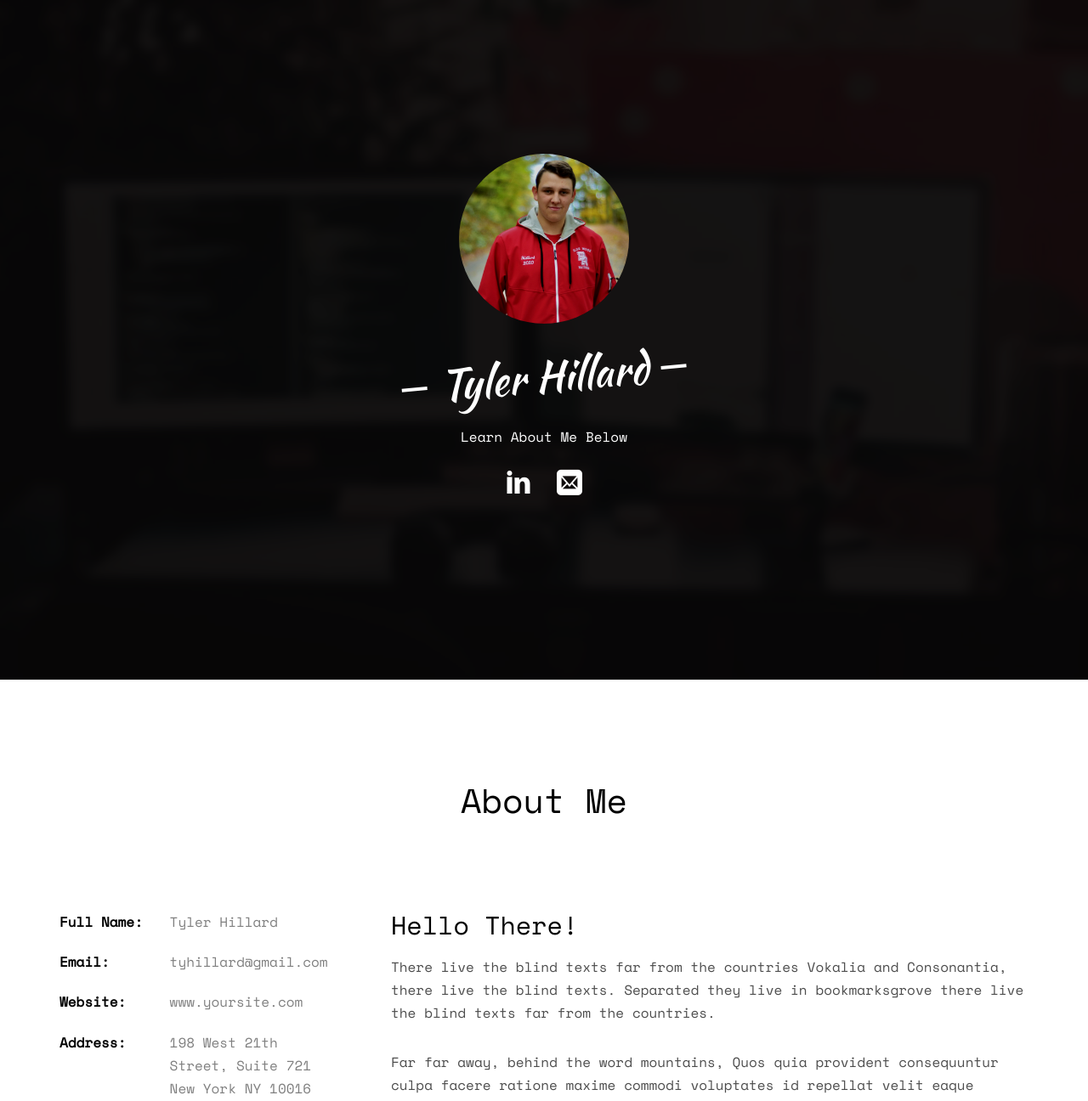
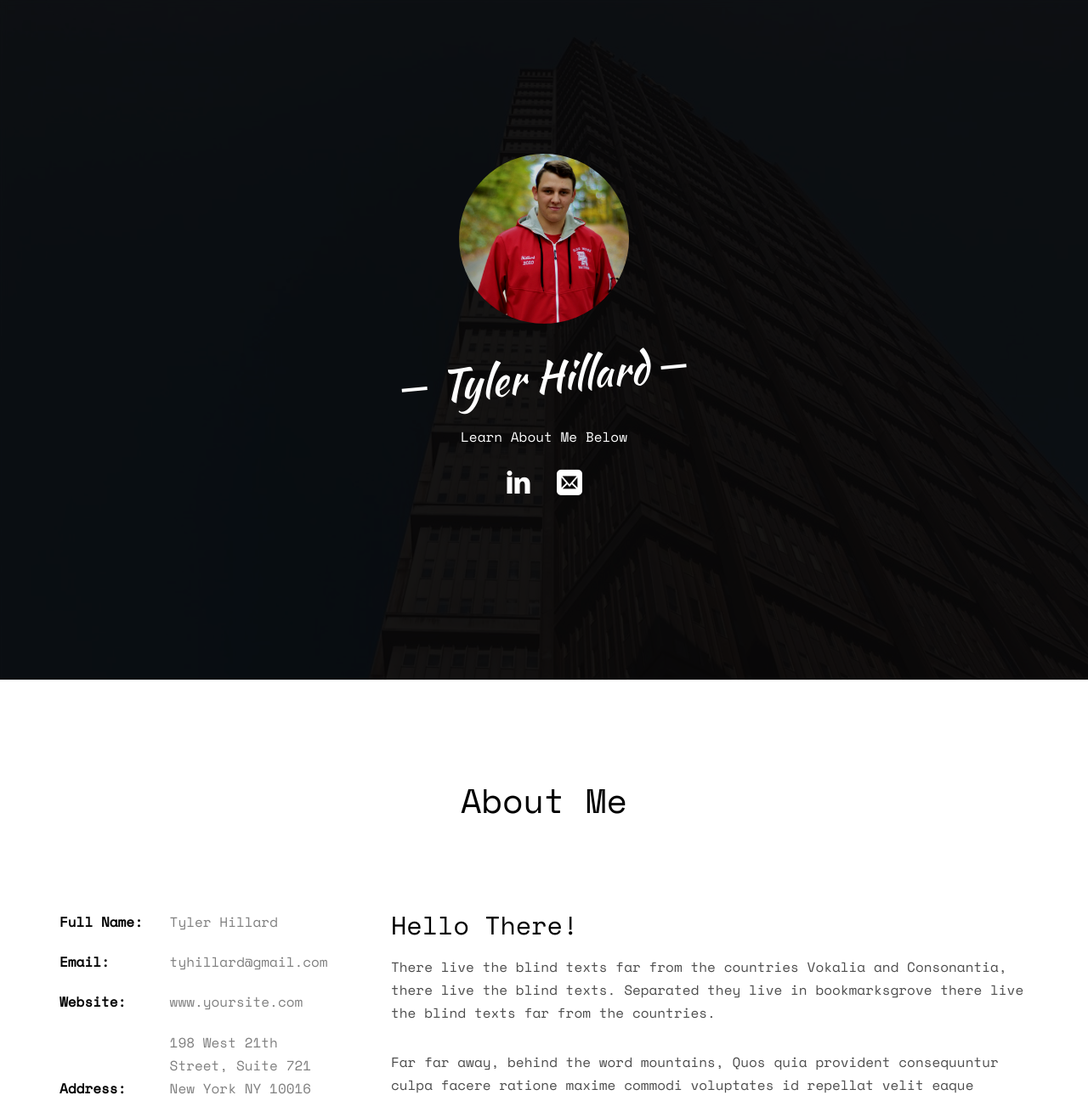
Before and after one commit to tylerhillard5/tylerhillard5.github.io, a plain HTML site: page index.html in a window 1280 px wide. Shown: the top 1296 px of the page at 85% size. Drawn offline with nearby package versions, Linux system fonts and the light colour scheme; files whose address does not match are found by name.

Commit message:
US Steel Image Added

```diff
--- a/css/style.css
+++ b/css/style.css
@@ -337,7 +337,6 @@ h1, h2, h3, h4, h5, h6, figure {
 .info li .first-block {
   width: 40%;
   display: inline-block;
-  float: left;
   color: #000;
   font-weight: bold;
 }
--- a/index.html
+++ b/index.html
@@ -6,20 +6,6 @@
 	<title>Tyler Hillard</title>
 	<meta name="viewport" content="width=device-width, initial-scale=1">
 
-
-	<!--
-	//////////////////////////////////////////////////////
-
-	FREE HTML5 TEMPLATE
-	DESIGNED & DEVELOPED by FreeHTML5.co
-
-	Website: 		http://freehtml5.co/
-	Email: 			info@freehtml5.co
-	Twitter: 		http://twitter.com/fh5co
-	Facebook: 		https://www.facebook.com/fh5co
-
-	//////////////////////////////////////////////////////
-	 -->
 
   	<!-- Facebook and Twitter integration -->
 	<meta property="og:title" content=""/>
@@ -58,7 +44,7 @@
 	<div class="fh5co-loader"></div>
 
 	<div id="page">
-	<header id="fh5co-header" class="fh5co-cover js-fullheight" role="banner" style="background-image:url(images/cover_bg_3.jpg);" data-stellar-background-ratio=".5">
+	<header id="fh5co-header" class="fh5co-cover js-fullheight" role="banner" style="background-image:url(ussteeltower.jpg);" data-stellar-background-ratio=".5">
 		<div class="overlay"></div>
 		<div class="container">
 			<div class="row">
```
Also changed, not shown: ussteeltower.jpg (added).
